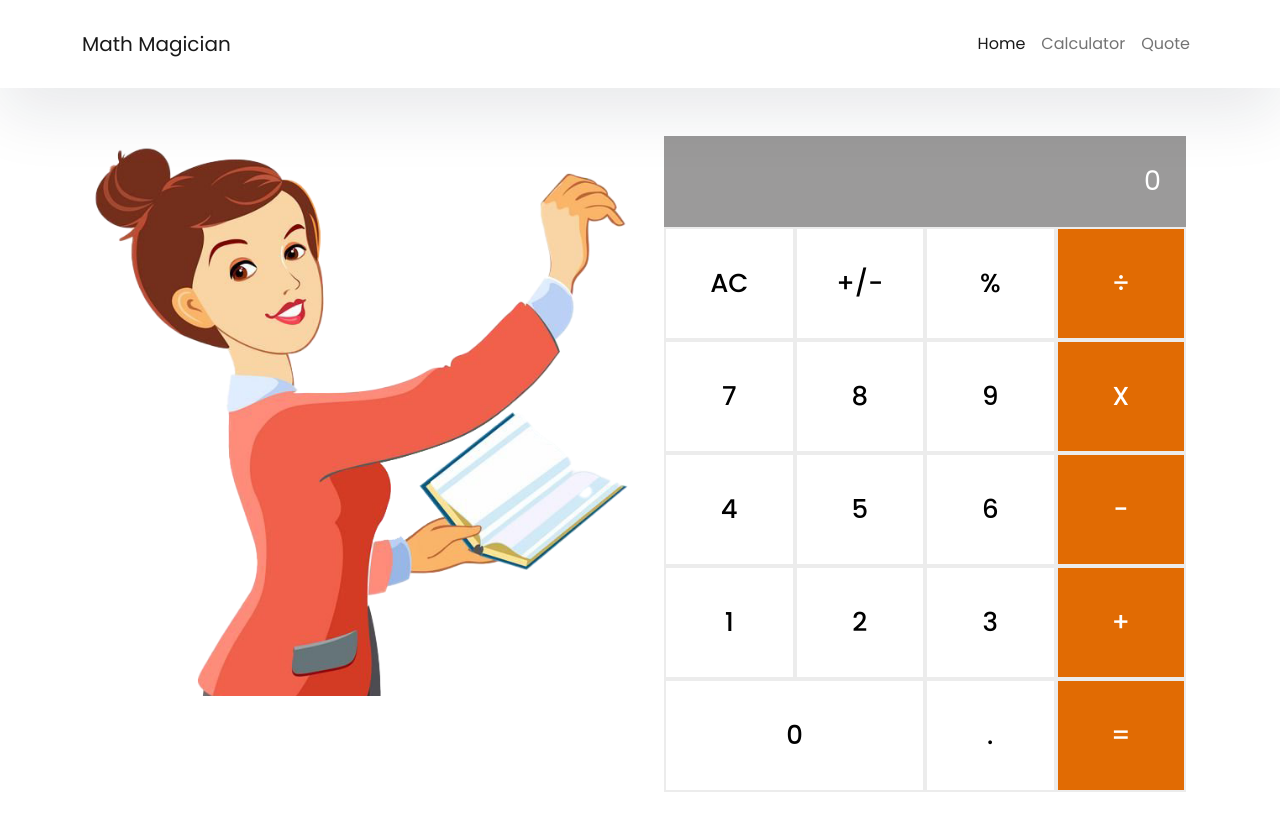
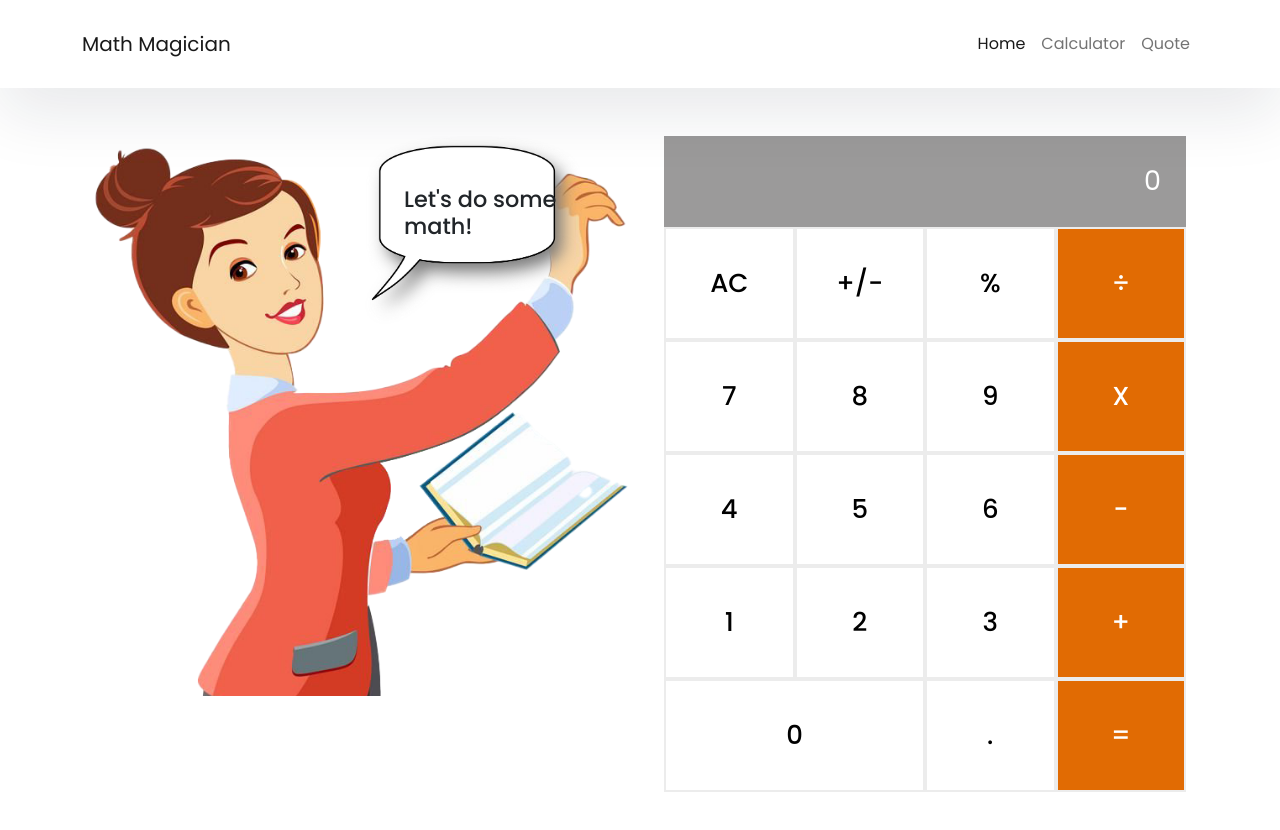
Before and after one commit to Stephen-Adom/math-magician, a React (Create React App) app: page /calculator in a window 1280 px wide. Shown: the top 830 px of the page. Built offline with nearby package versions, Linux system fonts and the light colour scheme.

Commit message:
complete the design for calculator page

```diff
--- a/src/index.css
+++ b/src/index.css
@@ -21,6 +21,21 @@ body {
   -o-transform: scale(-1, -1);
   -webkit-transform: scale(-1, -1);
   transform: scale(-1, 1);
+}
+
+.calculator-page img.dialog-image {
+  position: absolute;
+  width: 39%;
+  left: 290px;
+  transform: scale(1, 1);
+}
+
+.calculator-page .welcome-label {
+  position: absolute;
+  top: 50px;
+  left: 334px;
+  width: 30%;
+  font-size: 1.4rem;
 }
 
 .calculator-container {
--- a/src/pages/Calculator.js
+++ b/src/pages/Calculator.js
@@ -1,6 +1,7 @@
 import React, { useState } from 'react';
 import { resultContext } from '../App';
 import Teacher from '../assets/Teacher-PNG-Picture.png';
+import SpeakDialog from '../assets/dialogue-window-148176_640.webp';
 
 import CalculatorScreen from '../components/calculator/CalculatorScreen';
 import ComponentBody from '../components/calculator/ComponentBody';
@@ -10,8 +11,10 @@ function Calculator() {
 
   return (
     <section className="row calculator-page">
-      <div className="col-lg-6 col-md-12 col-sm-12 col-12">
+      <div className="col-lg-6 col-md-12 col-sm-12 col-12 position-relative">
         <img src={Teacher} width="100%" alt="teacher" />
+        <img src={SpeakDialog} width="100%" className="dialog-image" alt="dialog" />
+        <h5 className="welcome-label">{'Let\'s do some math!'}</h5>
       </div>
       <div className="col-lg-6 col-md-12 col-sm-12 col-12">
         <section className="container-fluid">
```
Also changed, not shown: src/assets/dialogue-window-148176_640.webp (added).
